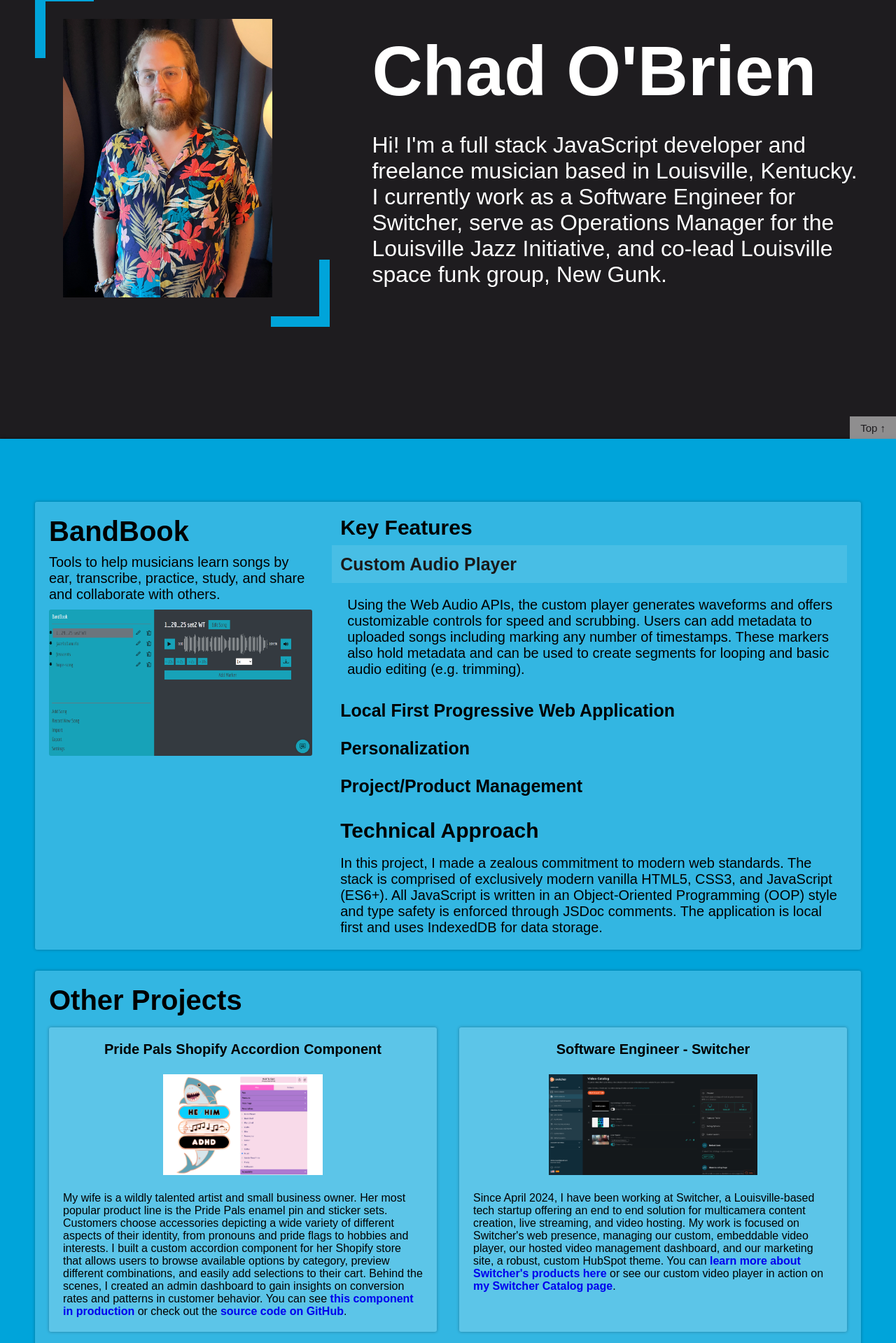
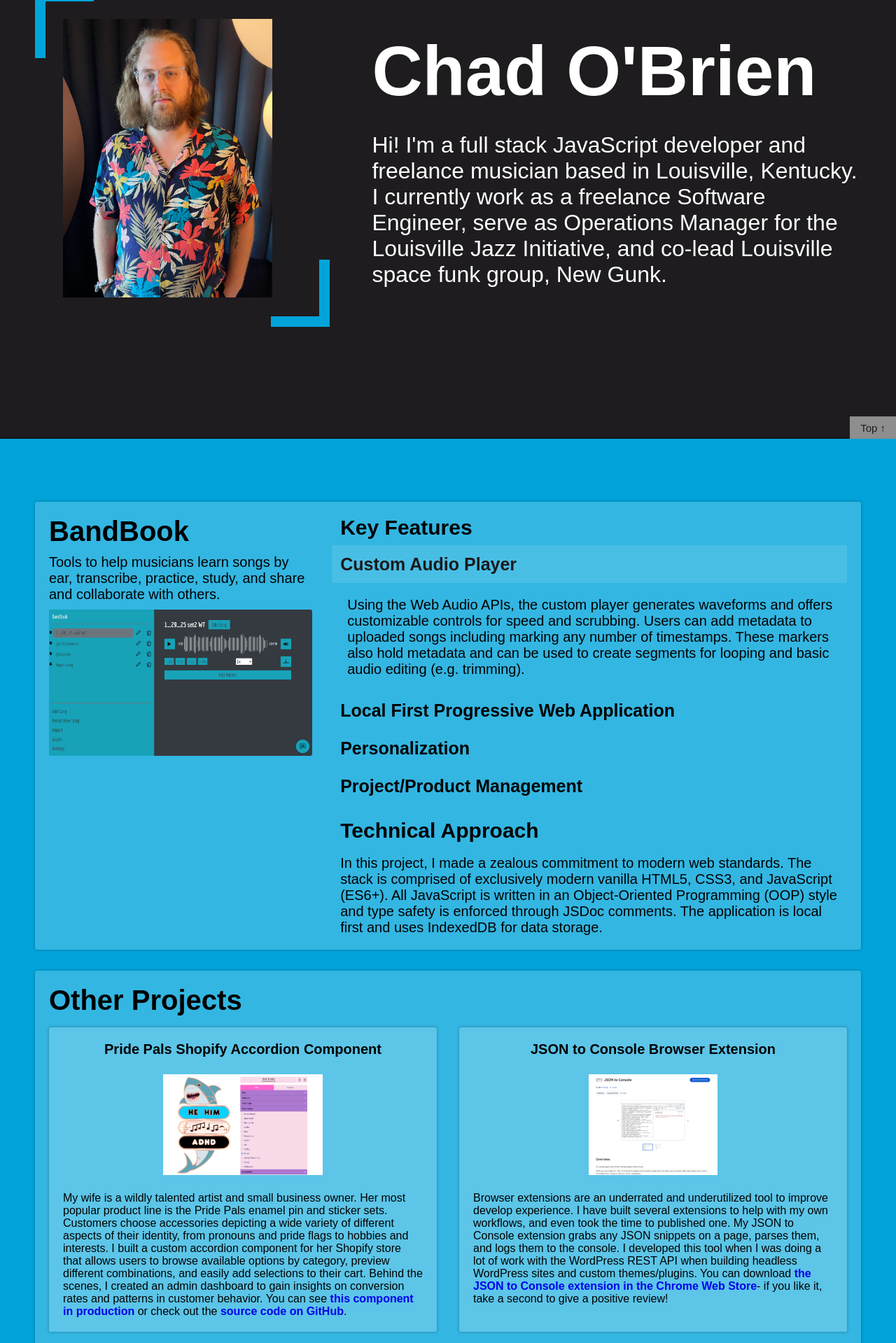
Before and after one commit to csobrien90/csobrien90.github.io, a React app: page / in a window 1280 px wide. Shown: the part 173-2092 px from the top of the page at 70% size. Built offline with nearby package versions, Linux system fonts and the light colour scheme; a web font is replaced by a local one.

Commit message:
post-switcher update

```diff
--- a/src/components/About.tsx
+++ b/src/components/About.tsx
@@ -14,7 +14,7 @@
 				</div>
 			</div>
 			<h1>Chad O'Brien</h1>
-			<p>Hi! I'm a full stack JavaScript developer and freelance musician based in Louisville, Kentucky. I currently work as a Software Engineer for Switcher, serve as Operations Manager for the Louisville Jazz Initiative, and co-lead Louisville space funk group, New Gunk.
+			<p>Hi! I'm a full stack JavaScript developer and freelance musician based in Louisville, Kentucky. I currently work as a freelance Software Engineer, serve as Operations Manager for the Louisville Jazz Initiative, and co-lead Louisville space funk group, New Gunk.
 			</p>
 		</section>
 	)
--- a/src/components/OtherProjects.tsx
+++ b/src/components/OtherProjects.tsx
@@ -1,5 +1,4 @@
 import Lightbox from "./Lightbox"
-import switcherScreenshot from '../images/switcher.png';
 import accordionScreenshot from '../images/accordion.png';
 import extensionScreenshot from '../images/json-to-console.png';
 
@@ -17,20 +16,6 @@
 			Behind the scenes, I created an admin dashboard to gain insights on conversion rates and patterns in customer
 			behavior. You can see <a target='_blank' href='//kittywithacupcake.com/pages/build-your-pronoun-pals-pin-set'>this component in production</a>
 			&nbsp;or check out the <a target='_blank' href='//github.com/csobrien90/accordion-selector'>source code on GitHub</a>.
-		</>
-	},
-	{
-		title: "Software Engineer - Switcher",
-		img: switcherScreenshot,
-		alt: "A screenshot of the Switcher Dashboard, a platform for managing live streams and video content",
-		content: <>
-			Since April 2024, I have been working at Switcher, a Louisville-based tech
-			startup offering an end to end solution for multicamera content creation, live
-			streaming, and video hosting. My work is focused on Switcher's web presence,
-			managing our custom, embeddable video player, our hosted video management dashboard,
-			and our marketing site, a robust, custom HubSpot theme. You
-			can <a target="_blank" href="//switcherstudio.com">learn more about Switcher's products here</a> or
-			see our custom video player in action on <a target="_blank" href="//player.switcherstudio.com/watch?c=d9695000-f826-4969-8bac-734a54a9e0c9">my Switcher Catalog page</a>.
 		</>
 	},
 	{
--- a/src/styles/experience.css
+++ b/src/styles/experience.css
@@ -99,7 +99,7 @@
 		> div {
 			display: grid;
 			gap: 2rem;
-			grid-template-columns: repeat(auto-fill, minmax(400px,1fr));
+			grid-template-columns: repeat(auto-fit, minmax(400px,1fr));
 
 			h4 {
 				text-align: center;
```
Also changed, not shown: src/images/switcher.png (deleted).
